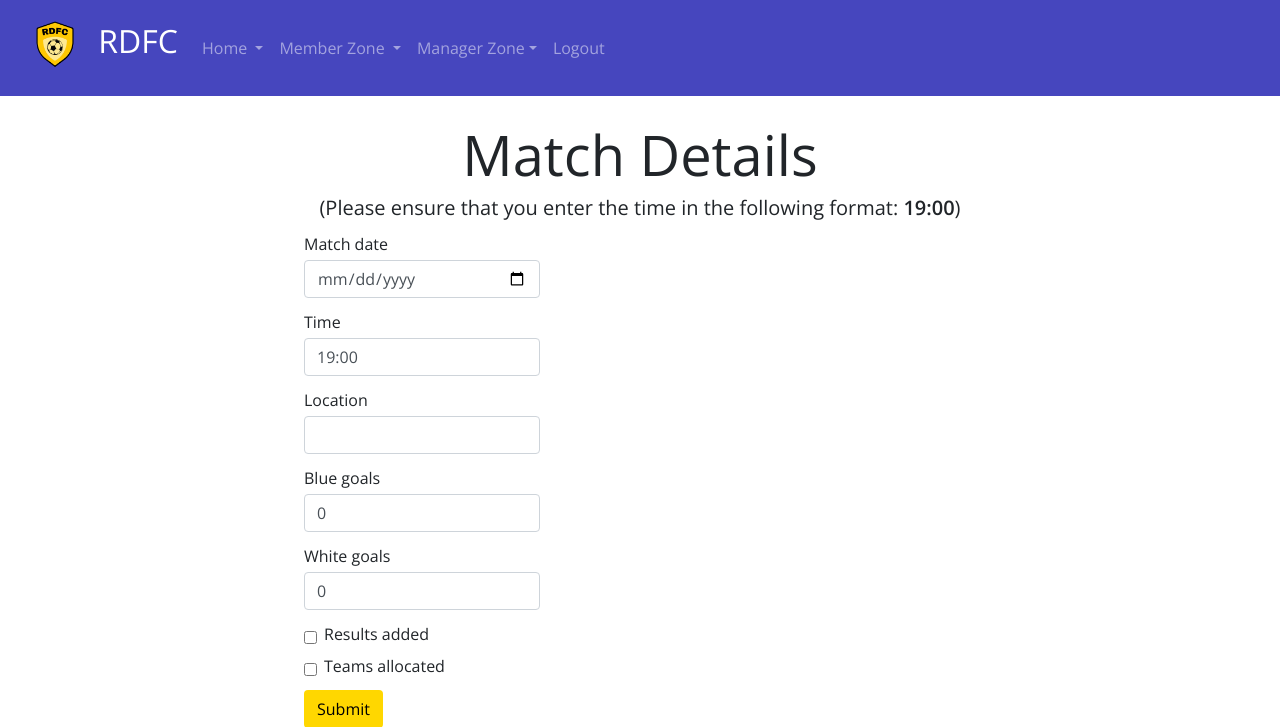
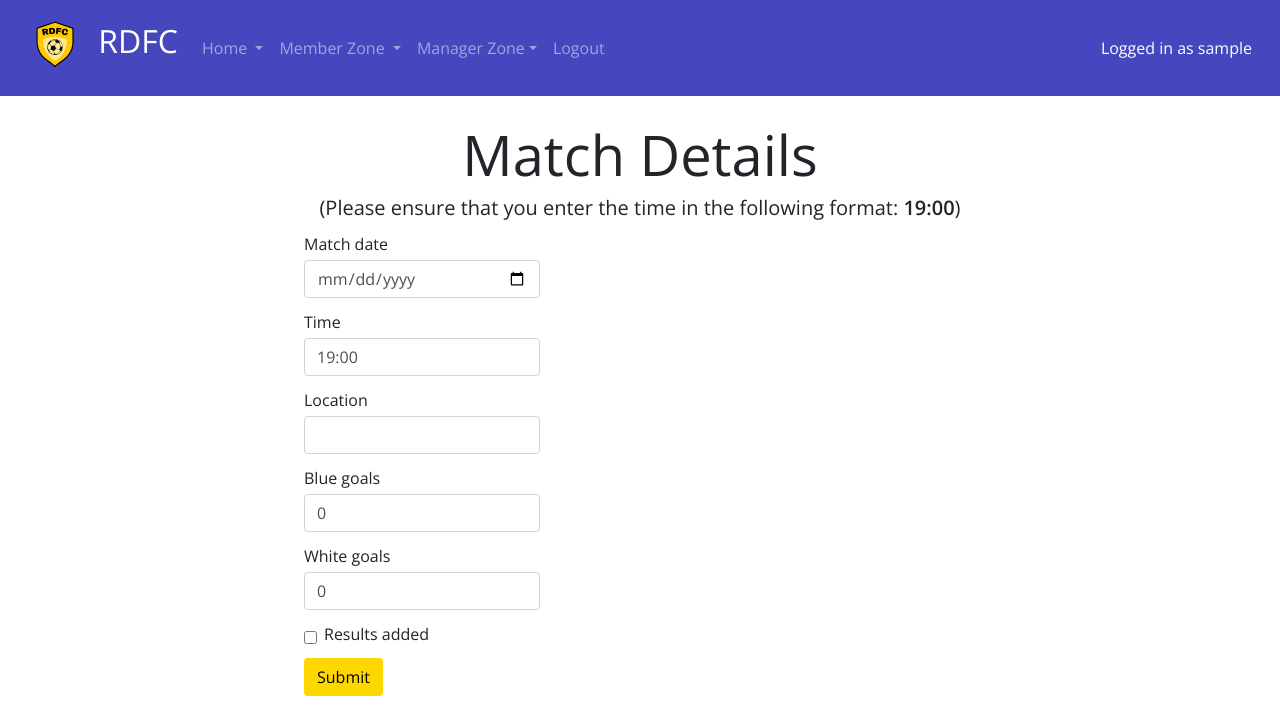
Before and after one commit to BelT26/RDFC, a Django app: page /add_match in a window 1280 px wide. Shown: the top 727 px of the page. Run offline with Django 3.2, Linux system fonts and the light colour scheme; a user stored in the database is signed in; tables that the repository leaves empty hold one stand-in row (values such as "Sample post"); parts of the project's set-up code (start-up, migrations or seed data) failed here and were passed over; some libraries are stand-ins or nearby versions.

Commit message:
add item to navbar to show when user is logged in

```diff
--- a/club/forms.py
+++ b/club/forms.py
@@ -22,5 +22,5 @@ class DateInput(forms.DateInput):
 class MatchForm(forms.ModelForm):
     class Meta:
         model = Match
-        exclude = ['registrations_open', 'next_fixture']
+        exclude = ['registrations_open', 'next_fixture', 'teams_allocated']
         widgets = {'match_date': DateInput()}
--- a/club/templates/club/match_booking.html
+++ b/club/templates/club/match_booking.html
@@ -19,6 +19,7 @@ Member Zone
             <h5 class="text-center mt-5">Registrations are open for {{match.match_date}}</h5>
                 {% if player.is_in_team %}
                 <form method="POST" action="#">
+                    {% csrf_token %}
                     <h5 class="mt-4">You have already booked your place in the match</h5>
                     <button class="btn submit-button btn-lg mt-3 mb-5"><a href="{% url 'cancel_match_place' %}">Cancel Place</a></button>
                 </form>
--- a/club/views.py
+++ b/club/views.py
@@ -63,7 +63,7 @@ def next_fixture(request):
 
 def league_table(request):
     member = request.user
-    league_table = ClubMember.objects.all().order_by('-points')
+    league_table = ClubMember.objects.filter(is_approved=True).order_by('-points')
     return render(request, 'club/league_table.html', {
         'league_table': league_table,
         'current_member': member,
@@ -206,7 +206,7 @@ def edit_match(request, pk):
             messages.success(request, 'Match successfully updated')
             return HttpResponseRedirect(reverse('index'))
 
-    return render(request, 'club/fixture.html', {
+    return render(request, 'club/add_fixture.html', {
         'form': form
     })
 
@@ -226,8 +226,9 @@ def add_next(request, pk):
     to true and updates the display in members.html"""
     next_match = Match.objects.filter(next_fixture=True)
     if len(next_match) > 0:
-        messages.error(request, 'Only one match can be flagged as the next fixture')
-        messages.error(request, 'Please remove the next fixture flag from the current match')
+        current_fixture = Match.objects.get(next_fixture=True)
+        messages.error(request, 'Only one match can be flagged as the next fixture. '
+                                f'Please remove the next fixture flag from {current_fixture.match_date}')
         return HttpResponseRedirect(reverse('select_match'))
     queryset = Match.objects.all()
     match = get_object_or_404(queryset, id=pk)
--- a/templates/base.html
+++ b/templates/base.html
@@ -38,7 +38,7 @@
             <a class="dropdown-item" href="{% anchor 'index' 'contact' %}">Contact</a>
           </div>
         </li>
-        {% if request.user.is_authenticated %}
+        {% if request.user.is_approved %}
         <li class="nav-item dropdown">
           <a class="nav-link dropdown-toggle" href="#" id="navbarDropdown" role="button" data-toggle="dropdown" aria-haspopup="true" aria-expanded="false">
             Member Zone
@@ -49,10 +49,6 @@
             <a class="dropdown-item" href="{% url 'results' %}">Latest Results</a>
             <a class="dropdown-item" href="{% url 'book_match_place' %}">Book Your Match Place</a>
           </div>
-        </li>
-        {% else %}
-        <li class="nav-item">
-          <a class="nav-link" href="{% url 'account_signup' %}">Sign Up</a>
         </li>
         {% endif %}
         {% if request.user.is_superuser %}
@@ -66,16 +62,26 @@
           </div>
         </li>
         {% endif %}
+        {% if request.user.is_authenticated %}
         <li class="nav-item">
-        {% if request.user.is_authenticated %}
           <a href="{% url 'account_logout' %}" class="nav-link">Logout</a>
+        </li>
         {% else %}
+        <li class="nav-item">
           <a href="{% url 'account_login' %}" class="nav-link">Login</a>
+        </li>
+        <li class="nav-item">
+          <a class="nav-link" href="{% url 'account_signup' %}">Sign Up</a>
+        </li>
         {% endif %}
-          </div>
-          </a>
+      </ul>
+      {% if request.user.is_authenticated %}
+      <ul class="navbar-nav ml-auto">
+        <li class="nav-item pr-2">
+          Logged in as {{ request.user.username}}
         </li>
       </ul>
+      {% endif %}
   </div>
   </nav>
   <div class="container mt-4">
```
